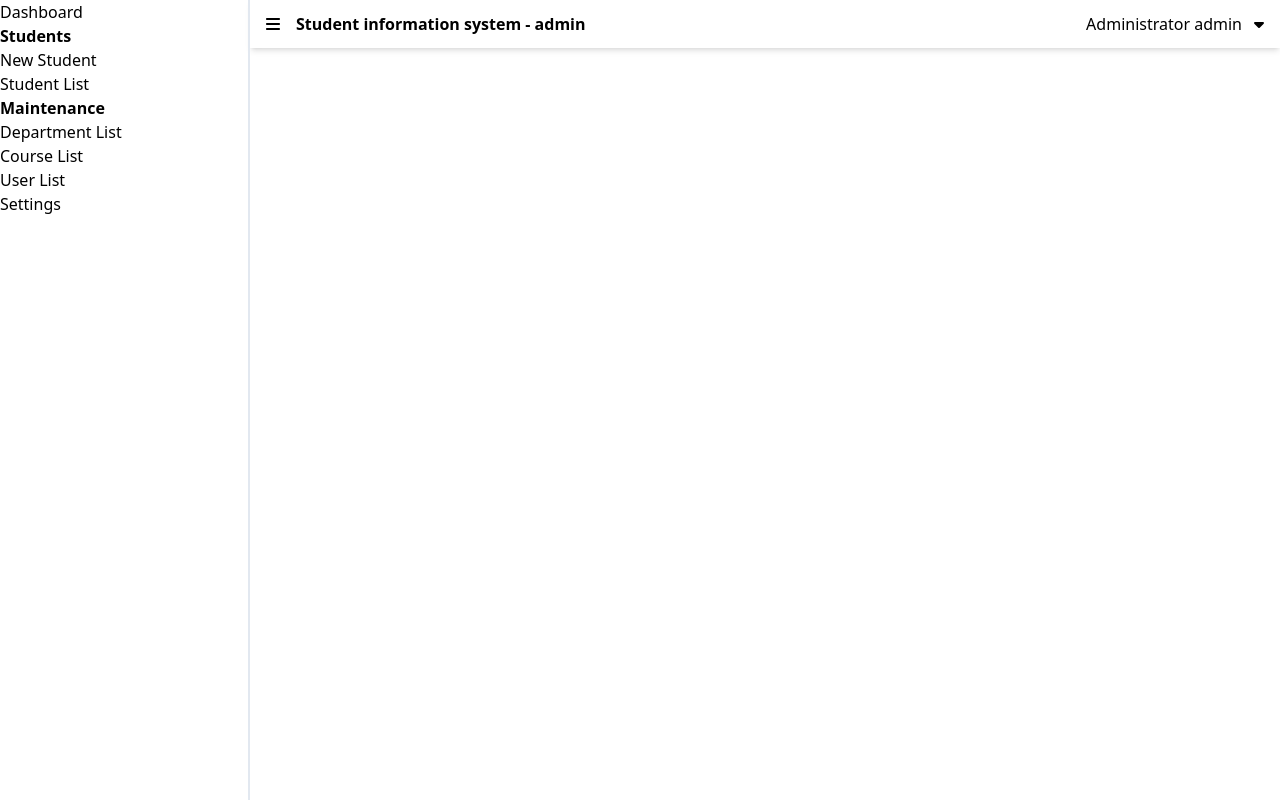
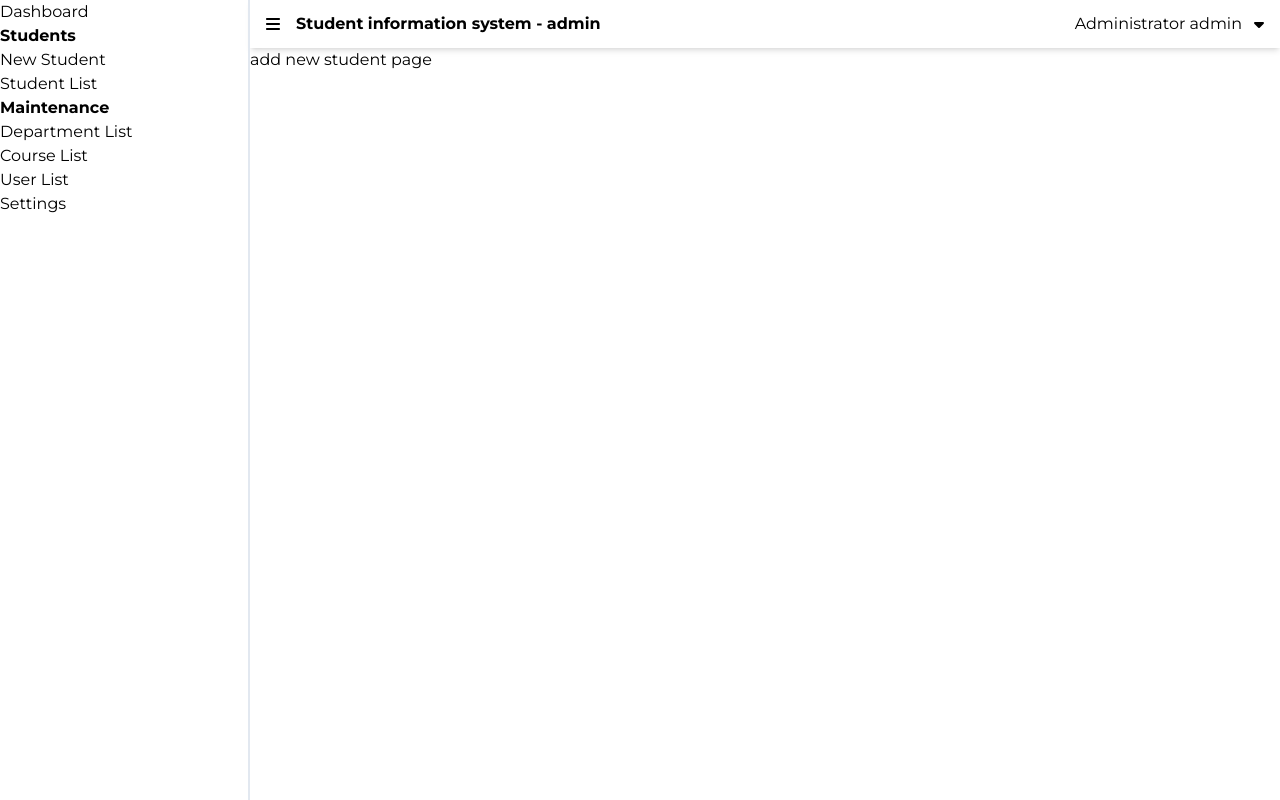
Before and after one commit to Mark-Alexis-Posadas/student-information-system, a React (Vite) app in the folder client/: page /add-student in a window 1280 px wide. Built offline with nearby package versions, Linux system fonts and the light colour scheme.

Commit message:
added page routes

```diff
--- a/client/index.html
+++ b/client/index.html
@@ -8,12 +8,12 @@
     <link rel="preconnect" href="https://fonts.googleapis.com" />
     <link rel="preconnect" href="https://fonts.gstatic.com" crossorigin />
     <link
-      href="https://fonts.googleapis.com/css2?family=Montserrat:ital,wght@0,100..900;1,100..900&display=swap"
+      href="https://fonts.googleapis.com/css2?family=Montserrat:ital,wght@0,100..900;1,100..900&family=Raleway:ital,wght@0,100..900;1,100..900&display=swap"
       rel="stylesheet"
     />
   </head>
   <body>
-    <div id="root" class="montserrat"></div>
+    <div id="root" class="font-montserrat"></div>
     <script type="module" src="/src/main.tsx"></script>
   </body>
 </html>
--- a/client/src/App.tsx
+++ b/client/src/App.tsx
@@ -1,6 +1,15 @@
 import React from "react";
+import { Routes, Route } from "react-router-dom";
 import Sidebar from "./components/Sidebar";
 import Navbar from "./components/Navbar";
+
+//pages
+import { AddStudent } from "./pages/AddStudent";
+import { StudentList } from "./pages/StudentList";
+import { DepartmentList } from "./pages/DepartmentList";
+import { CourseList } from "./pages/CourseList";
+import { UserList } from "./pages/UserList";
+import { Settings } from "./pages/Settings";
 
 const App: React.FC = () => {
   return (
@@ -8,7 +17,16 @@ const App: React.FC = () => {
       <Sidebar />
       <div className="w-full ml-[250px]">
         <Navbar />
-        <main></main>
+        <main>
+          <Routes>
+            <Route path="add-student" element={<AddStudent />} />
+            <Route path="student-list" element={<StudentList />} />
+            <Route path="department-list" element={<DepartmentList />} />
+            <Route path="course-list" element={<CourseList />} />
+            <Route path="user-list" element={<UserList />} />
+            <Route path="settings" element={<Settings />} />
+          </Routes>
+        </main>
       </div>
     </div>
   );
--- a/client/src/main.tsx
+++ b/client/src/main.tsx
@@ -1,5 +1,6 @@
 import React from "react";
 import ReactDOM from "react-dom/client";
+import { BrowserRouter } from "react-router-dom";
 import App from "./App.tsx";
 import "./index.css";
 import { Provider } from "react-redux";
@@ -8,7 +9,9 @@ import store from "./store/store.ts";
 ReactDOM.createRoot(document.getElementById("root")!).render(
   <React.StrictMode>
     <Provider store={store}>
-      <App />
+      <BrowserRouter>
+        <App />
+      </BrowserRouter>
     </Provider>
   </React.StrictMode>
 );
--- a/client/src/pages/AddStudent/index.tsx
+++ b/client/src/pages/AddStudent/index.tsx
@@ -0,0 +1,5 @@
+import React from "react";
+
+export const AddStudent: React.FC = () => {
+  return <div>add new student page</div>;
+};
--- a/client/src/pages/CourseList/index.tsx
+++ b/client/src/pages/CourseList/index.tsx
@@ -0,0 +1,5 @@
+import React from "react";
+
+export const CourseList: React.FC = () => {
+  return <div>Course list page</div>;
+};
--- a/client/src/pages/DepartmentList/index.tsx
+++ b/client/src/pages/DepartmentList/index.tsx
@@ -0,0 +1,5 @@
+import React from "react";
+
+export const DepartmentList: React.FC = () => {
+  return <div>Department list page</div>;
+};
--- a/client/src/pages/Settings/index.tsx
+++ b/client/src/pages/Settings/index.tsx
@@ -0,0 +1,5 @@
+import React from "react";
+
+export const Settings: React.FC = () => {
+  return <div>Settings</div>;
+};
--- a/client/src/pages/StudentList/index.tsx
+++ b/client/src/pages/StudentList/index.tsx
@@ -0,0 +1,5 @@
+import React from "react";
+
+export const StudentList: React.FC = () => {
+  return <div>Student list page</div>;
+};
--- a/client/src/pages/UserList/index.tsx
+++ b/client/src/pages/UserList/index.tsx
@@ -0,0 +1,5 @@
+import React from "react";
+
+export const UserList: React.FC = () => {
+  return <div>User list page</div>;
+};
```
